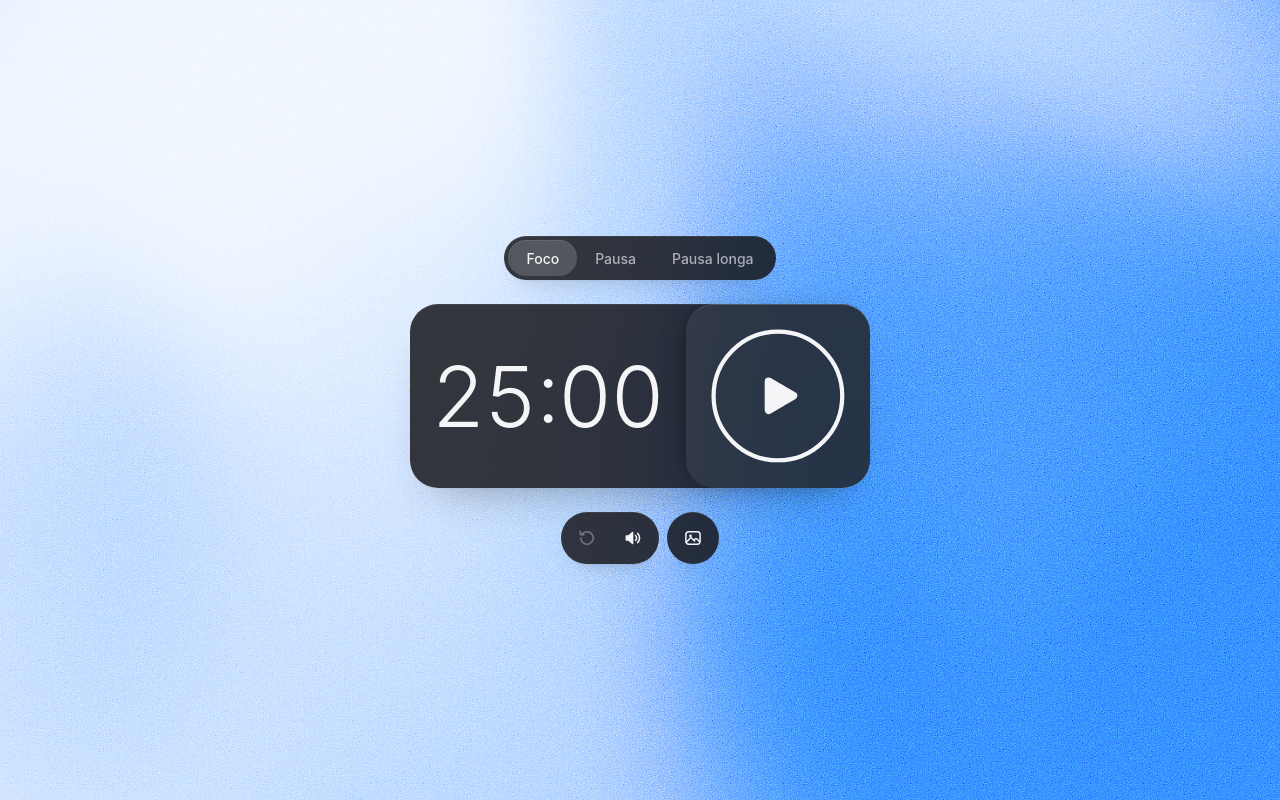
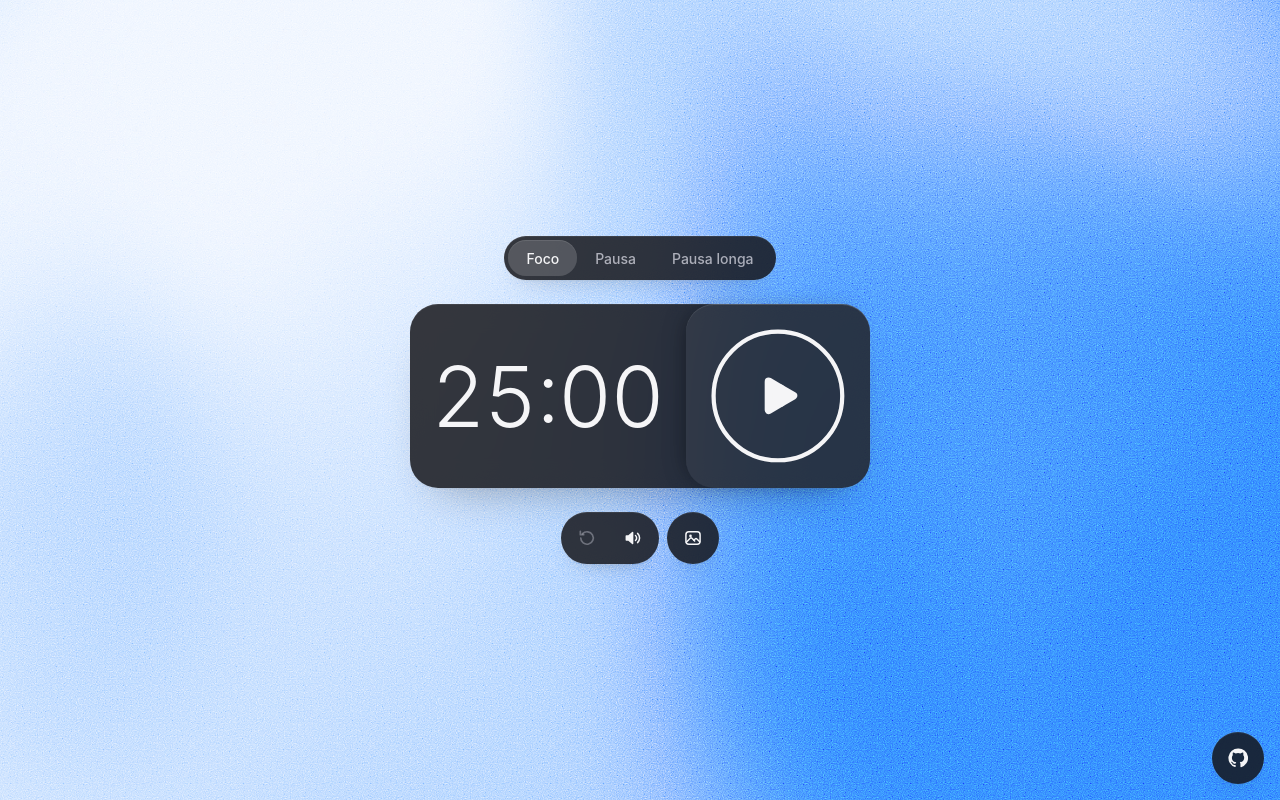
Before and after one commit to willradoux/pomodoro, a React (Vite) app: page / in a window 1280 px wide. Built offline with nearby package versions, Linux system fonts and the light colour scheme; a web font is replaced by a local one.

Commit message:
feat: link para o repositório no canto inferior direito

```diff
--- a/src/app/App.tsx
+++ b/src/app/App.tsx
@@ -1,6 +1,10 @@
 import { BackgroundButton, BackgroundPanel, BlobBackdrop, GradientBackground, useBackground } from '../features/background'
 import { ModePicker, SessionControls, TimerFace, UndoToast, usePomodoro } from '../features/timer'
+import { GitHubIcon } from '../shared/ui/icons/GitHubIcon'
+import { IconLink } from '../shared/ui/IconLink'
 import './app.css'
+
+const REPO_URL = 'https://github.com/willradoux/pomodoro'
 
 export default function App() {
   const pomodoro = usePomodoro()
@@ -28,6 +32,10 @@
         </div>
       </section>
 
+      <IconLink href={REPO_URL} label="Código no GitHub" className="repo-link surface">
+        <GitHubIcon />
+      </IconLink>
+
       <UndoToast toast={pomodoro.toast} onUndo={pomodoro.undo} onDismiss={pomodoro.dismissToast} />
 
       <BackgroundPanel
--- a/src/app/app.css
+++ b/src/app/app.css
@@ -22,6 +22,16 @@
   gap: 8px;
 }
 
+/* link do repositório no canto inferior direito */
+.repo-link {
+  position: fixed;
+  right: max(16px, env(safe-area-inset-right));
+  bottom: max(16px, env(safe-area-inset-bottom));
+  z-index: 5;
+  padding: 4px;
+  border-radius: 999px;
+}
+
 @media (max-height: 520px) {
   .app { padding-top: 12px; padding-bottom: 12px; }
   .stage { gap: 10px; }
--- /dev/null
+++ b/src/shared/ui/IconLink.tsx
@@ -0,0 +1,60 @@
+import { useId, useState, type ReactNode } from 'react'
+import { useHover } from '../hooks/useHover'
+import { useSpring } from '../hooks/useSpring'
+import { sounds } from '../lib/sounds'
+import { springs } from '../lib/spring'
+import './ui.css'
+
+type Props = {
+  href: string
+  /** nome acessível e texto do tooltip */
+  label: string
+  className?: string
+  children: ReactNode
+}
+
+/** Link externo só de ícone, com o mesmo tooltip e movimento de hover dos botões de ícone. */
+export function IconLink({ href, label, className = '', children }: Props) {
+  const id = useId()
+  const [open, setOpen] = useState(false)
+  const [hovered, hover] = useHover()
+  const [h] = useSpring(hovered ? 1 : 0, springs.bouncy)
+
+  return (
+    <span className={`tip-anchor ${className}`}>
+      <a
+        className="icon-button"
+        href={href}
+        target="_blank"
+        rel="noopener noreferrer"
+        aria-labelledby={id}
+        onClick={sounds.tap}
+        onPointerEnter={(e) => {
+          hover.onPointerEnter(e)
+          if (e.pointerType === 'mouse') setOpen(true)
+        }}
+        onPointerLeave={() => {
+          hover.onPointerLeave()
+          setOpen(false)
+        }}
+        onFocus={(e) => {
+          if (e.currentTarget.matches(':focus-visible')) setOpen(true)
+        }}
+        onBlur={() => setOpen(false)}
+        onKeyDown={(e) => {
+          if (e.key === 'Escape') setOpen(false)
+        }}
+      >
+        <span
+          className="icon-motion"
+          style={h === 0 ? undefined : { transform: `translateY(${-2 * h}px) rotate(${-8 * h}deg) scale(${1 + 0.08 * h})` }}
+        >
+          {children}
+        </span>
+      </a>
+      <span role="tooltip" id={id} className="tooltip tooltip-left" data-open={open || undefined}>
+        {label}
+      </span>
+    </span>
+  )
+}
--- /dev/null
+++ b/src/shared/ui/icons/GitHubIcon.tsx
@@ -0,0 +1,7 @@
+export function GitHubIcon({ size = 20 }: { size?: number }) {
+  return (
+    <svg width={size} height={size} viewBox="0 0 24 24" aria-hidden fill="currentColor">
+      <path d="M12 .5a11.5 11.5 0 0 0-3.64 22.41c.58.1.79-.25.79-.56v-2c-3.2.7-3.88-1.37-3.88-1.37-.53-1.33-1.28-1.69-1.28-1.69-1.05-.71.08-.7.08-.7 1.16.08 1.77 1.19 1.77 1.19 1.03 1.77 2.7 1.26 3.36.96.1-.75.4-1.26.73-1.55-2.55-.29-5.24-1.28-5.24-5.69 0-1.26.45-2.29 1.19-3.09-.12-.29-.52-1.46.11-3.05 0 0 .97-.31 3.17 1.18a11 11 0 0 1 5.77 0c2.2-1.49 3.17-1.18 3.17-1.18.63 1.59.23 2.76.11 3.05.74.8 1.19 1.83 1.19 3.09 0 4.42-2.69 5.39-5.26 5.68.41.36.78 1.06.78 2.14v3.17c0 .31.21.67.8.56A11.5 11.5 0 0 0 12 .5Z" />
+    </svg>
+  )
+}
--- a/src/shared/ui/ui.css
+++ b/src/shared/ui/ui.css
@@ -50,6 +50,13 @@
   opacity: 1;
   transform: translate(-50%, 0);
 }
+/* alinhado à direita: para botões encostados na borda da tela */
+.tooltip-left {
+  left: auto;
+  right: 0;
+  transform: translate(0, 4px);
+}
+.tooltip-left[data-open] { transform: none; }
 
 @media (prefers-reduced-motion: reduce) {
   .tooltip { transition: none; }
```
